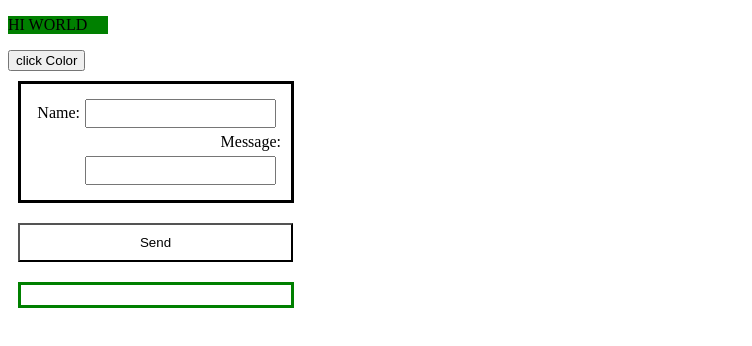
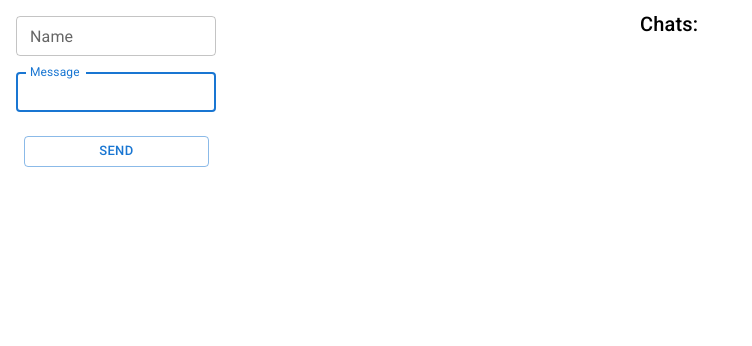
Before and after one commit to artgaid/My-first-App-ReactJS, a React (Create React App) app in the folder my-app/: page / in a window 1280 px wide. Shown: the top 346 px of the page, without its empty margins (0-752 px from the left). Built offline with nearby package versions, Linux system fonts and the light colour scheme.

Commit message:
React v3.0 (add Chats, autoFocus, Material UI)

```diff
--- a/my-app/package.json
+++ b/my-app/package.json
@@ -3,6 +3,10 @@
   "version": "0.1.0",
   "private": true,
   "dependencies": {
+    "@emotion/react": "^11.4.1",
+    "@emotion/styled": "^11.3.0",
+    "@material-ui/core": "^5.0.0-beta.5",
+    "@material-ui/icons": "^4.11.2",
     "@testing-library/jest-dom": "^5.14.1",
     "@testing-library/react": "^11.2.7",
     "@testing-library/user-event": "^12.8.3",
--- a/my-app/public/index.html
+++ b/my-app/public/index.html
@@ -5,6 +5,8 @@
   <meta charset="utf-8" />
   <link rel="icon" href="%PUBLIC_URL%/favicon.ico" />
   <meta name="viewport" content="width=device-width, initial-scale=1" />
+  <link rel="stylesheet" href="https://fonts.googleapis.com/css?family=Roboto:300,400,500,700&display=swap" />
+  <link rel="stylesheet" href="https://fonts.googleapis.com/icon?family=Material+Icons" />
   <title>MY App</title>
 </head>
 
--- a/my-app/src/App.js
+++ b/my-app/src/App.js
@@ -1,22 +1,122 @@
 import React from 'react';
-import Message from './Components/MessegeComponent /MessageComponent';
+import { useState, useRef, useEffect } from 'react'
+import MessageChats from './Components/MessegeComponent /MessageChats';
+import Button from '@material-ui/core/Button';
+import TextField from '@material-ui/core/TextField';
+import Box from '@material-ui/core/Box';
+import Divider from '@material-ui/core/Divider';
 
-import StyledText from "./Components/StyledText/StyledComponent";
 
-const testText = 'HI WORLD '
-const testFunction = () => {
-  console.log('test');
-}
 
 console.log('render');
 
+function App() {
 
-function App() {
+  const [newMessageText, setNewMessageText] = useState("")
+
+  const [newMessageAuth, setNewMessageAuth] = useState("")
+
+  const [messageList, setMessageList] = useState([{
+      text: "",
+      author: "",
+      id:0,
+      robot: ""
+  }])
+
+  const newMessage = {
+      text: newMessageText,
+      author: newMessageAuth,
+      id: messageList.length,
+      robot: ""
+  }
+
+  const ref = useRef(null)
+
+  const changeAuth = (e) =>{
+      setNewMessageAuth((prev) => prev = e.target.value)
+  }
+
+  const changeText = (e) =>{
+      setNewMessageText((prev) => prev = e.target.value)
+  }
+
+  const changeMessageHandle = (e) =>{
+      e.preventDefault();
+
+      console.log(messageList, "btn");
+
+      if(newMessage.author === messageList[messageList.length - 1].author){
+              newMessage.robot = "How are you ???"
+      } else {
+              newMessage.robot = "Hi, I am Robot !"
+      }
+
+      if(newMessage.text !== ""){
+          setMessageList([...messageList,newMessage])
+          setNewMessageAuth((prev) => prev = "")
+          setNewMessageText((prev) => prev = "")
+      } return
+  }
+
+  useEffect(() => {
+    ref?.current.focus();
+  }, [messageList])
+
+
   return (
     <>
-      <StyledText text={testText} test={testFunction} />
-      <Message />
-    </>
+    <Box sx={{
+        display: 'grid',
+        gridTemplateColumns: 'repeat(2, 2fr)'
+    }} >
+        <Box
+        component="form"
+        sx={{
+            '& .MuiTextField-root': { m: 1, width: '25ch' },
+            '& button': { m: 2, width: '25ch' },
+            display: 'grid',
+            gridTemplateRows: 'repeat(3, 0.5fr)'
+        }}
+        noValidate
+        autoComplete="off"
+        >
+            <TextField
+                multiline
+                size="small"
+                id="outlined-name"
+                label="Name"
+                type="text"
+                name="auth"
+                value={newMessageAuth} onChange={changeAuth} />
+
+            <TextField
+                multiline
+                size="small"
+                id="outlined-message"
+                label="Message"
+                inputRef={ref}
+                type="text"
+                name="text"
+                value={newMessageText} onChange={changeText} />
+
+            <Button
+                size="small"
+                variant="outlined"
+                color="primary"
+                type="submit"
+                onClick={changeMessageHandle} >Send</Button>
+
+            <div>
+                {messageList.map((obj) => (
+                    (obj.text !== "") ? <div key={obj.id}> <p>{obj.author}: "{obj.text}"</p> <p> Robot:"{obj.robot}" </p> <Divider variant="middle" /> </div> : null
+                ))}
+            </div>
+        </Box>
+        <div>
+                <MessageChats messageAuthor = {messageList[messageList.length - 1].author}/>
+        </div>
+    </Box>
+</>
   );
 }
 
--- /dev/null
+++ b/my-app/src/Components/MessegeComponent /MessageChats.js
@@ -0,0 +1,42 @@
+import { List, ListItem, ListItemIcon, Typography } from '@material-ui/core';
+import FolderIcon from '@material-ui/icons/Folder';
+import { Box } from '@material-ui/system';
+import { useEffect, useState, memo } from 'react'
+
+
+
+const MessageChats = ({ messageAuthor }) => {
+
+    const [arrChats, setArrChats] = useState([{
+        name: "",
+        id: 0
+    }])
+
+    console.log('renderChat', arrChats);
+
+
+    useEffect(() => {
+            setArrChats((prev) => [...prev, {name: messageAuthor, id: prev.length }])
+    },[messageAuthor])
+
+    return (
+        <>
+            <Box>
+            <Typography sx={{ mb: 1 }} variant="h6" component="div">
+                Chats:
+            </Typography>
+                <List>
+                    {arrChats.map((str) => ( (str.name !== "") ?
+                        <ListItem key={str.id}
+                        alignItems="center"
+                        divider="true"
+                        > <ListItemIcon> <FolderIcon /> </ListItemIcon> {str.name} </ListItem> : null
+                    ))}
+                </List>
+            </Box>
+        </>
+    )
+
+};
+
+export default  memo(MessageChats);
--- a/my-app/src/Components/MessegeComponent /MessageComponent.js
+++ /dev/null
@@ -1,92 +0,0 @@
-import './MessageStyled.sass'
-import { useEffect, useState } from 'react'
-
-
-const Message = () => {
-
-    const [newMessageText, setNewMessageText] = useState("")
-
-    const [newMessageAuth, setNewMessageAuth] = useState("")
-
-    const [robotMessage, setRobotMessage] = useState("")
-
-    const [messageList, setMessageList] = useState([{
-        text: "",
-        author: "",
-        id:0,
-        robot: ""
-    }])
-
-    const newMessage = {
-        text: newMessageText,
-        author: newMessageAuth,
-        id: messageList.length,
-        robot: ""
-    }
-
-    const changeAuth = (e) =>{
-        setNewMessageAuth((prev) => prev = e.target.value)
-    }
-
-    const changeText = (e) =>{
-        setNewMessageText((prev) => prev = e.target.value)
-    }
-
-    const changeMessageHandle = () =>{
-        console.log(messageList);
-        if(newMessage.text !== ""){
-            setMessageList([...messageList,newMessage])
-            setNewMessageAuth((prev) => prev = "")
-            setNewMessageText((prev) => prev = "")
-        } return
-    }
-
-    useEffect(()=>{
-        setRobotMessage()
-        const idxNumber = messageList.length
-
-        const timer = setTimeout(() => {
-            if(messageList.length > 2){
-                if(messageList[idxNumber - 1].author === messageList[idxNumber - 2].author) {
-                    setRobotMessage((prev) => prev = "How are you?")
-                    console.log('time +');
-                } else {
-                    setRobotMessage((prev) => prev = "Hi, I am Robot")
-                    console.log('time -');
-                }
-            } else {
-                setRobotMessage((prev) => prev = "Hi, I am Robot")
-                    console.log('time =');
-            }
-        }, 1500);
-        return () => clearTimeout(timer);
-    },[messageList])
-
-
-
-    return (
-        <>
-            <form className="form-massage" >
-                <label>
-                Name:
-                    <input type="text" name="auth" className="inputText" value={newMessageAuth} onChange={changeAuth} />
-                    <br/>
-                Message:
-                    <input type="text" name="text" className="inputText" value={newMessageText} onChange={changeText} />
-                </label>
-            </form>
-            <button type="submit" className="btn" onClick={changeMessageHandle} >Send</button>
-            {/* <p>{newMessage.author}</p> */}
-            {/* <p>{newMessage.text}</p> */}
-            <div className="chat">
-                {messageList.map((obj) => (
-                    (obj.text !== "") ? <div key={obj.id}> <p>{obj.author}: "{obj.text}"</p> <p> Robot:"{obj.robot = robotMessage}" </p> </div> : ""
-                ))}
-            </div>
-            {/* <p>{robotMessage}</p> */}
-        </>
-    )
-
-};
-
-export default Message;
--- a/my-app/src/Components/MessegeComponent /MessageStyled.sass
+++ /dev/null
@@ -1,27 +0,0 @@
-.form-massage
-
-  text-align: right
-  width: 250px
-  padding: 10px
-  margin: 10px
-  border: 3px solid #000
-
-.inputText
-  margin: 5px
-  padding: 5px
-
-.btn
-  width: 275px
-  background-color: white
-  padding: 10px
-  margin: 10px
-  &:hover
-    border: 3px solid green
-  &:active
-    background-color: green
-
-.chat
-  margin: 10px
-  width: 250px
-  padding: 10px
-  border: 3px solid green
--- a/my-app/src/Components/StyledText/StyledComponent.js
+++ /dev/null
@@ -1,30 +0,0 @@
-import styled from 'styled-components'
-import { useState } from 'react'
-
-const GreenStyled = styled.p`
-    background-color: green;
-    width: 100px;
-`;
-const RedText = styled.p`
-    background-color: red;
-    width: 100px;
-`;
-
-const StyledText = ({text, test}) => {
-    const [visibleFlg, setVisibleFlg] = useState(false)
-    test();
-    const changeFlagHandler = () =>{
-        setVisibleFlg((prevState) => !prevState)
-        console.log('click');
-    }
-    return (
-        <>
-            { visibleFlg ? <RedText>{text}</RedText> :
-            <GreenStyled>{text}</GreenStyled>}
-            <button onClick={changeFlagHandler} >click Color </button>
-        </>
-    )
-
-};
-
-export default StyledText
```
Also changed, not shown: 1 other file (tests, documents, lock files or other folders).
